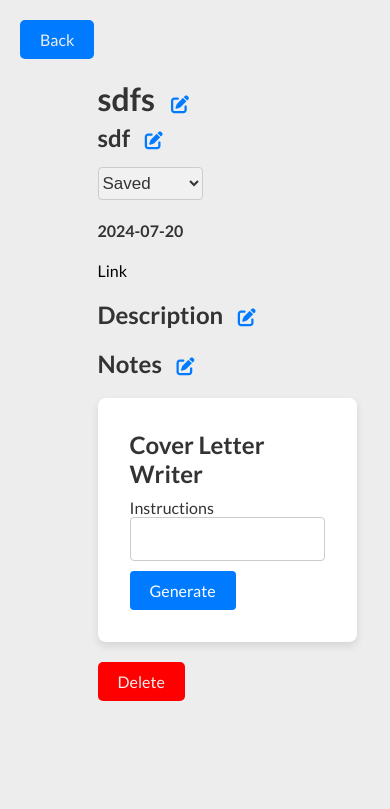
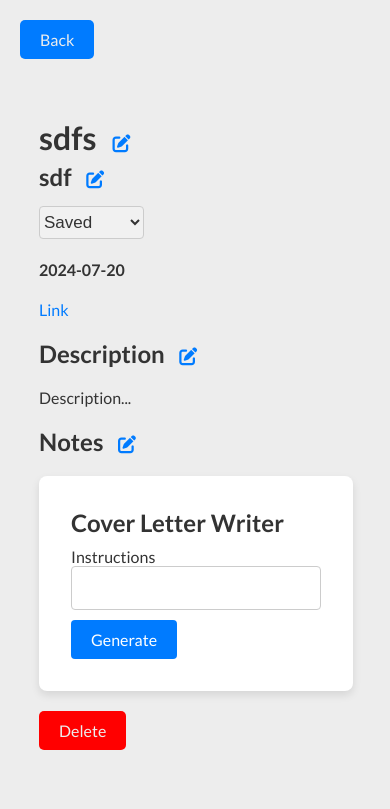
Before and after one commit to virocodes/aptrak, a Flask app: page /application/1 in a window 390 px wide. Shown: the part 76-885 px from the top of the page. Before the commit the page ends 777 px from the top, so only its background shows below. Run offline with Flask 3, Linux system fonts and the light colour scheme; a user stored in the database is signed in; data comes from the database, SQL or seed files in the repository; both versions use the stored data as it was after the commit; some libraries are stand-ins or nearby versions.

Commit message:
Made mobile accessible

```diff
--- a/static/style.css
+++ b/static/style.css
@@ -39,6 +39,25 @@ nav > p > a {
     display: flex;
     justify-content: space-between;
     margin-right: 3%;
+}
+
+@media (max-width: 800px) {
+  .apps {
+    flex-direction: column;
+  }
+  .apps div {
+    width: 100%;
+  }
+  .card {
+    width: 90% !important;
+  }
+  .app-page {
+    margin: 10% !important;
+    max-width: 80% !important;
+  }
+  .form-container3 {
+    width: 80% !important;
+  }
 }
 
 .sec-title {
@@ -429,7 +448,7 @@ textarea:focus {
   padding: 2rem;
   border-radius: 8px;
   box-shadow: 0 4px 8px rgba(0,0,0,0.1);
-  width: 100%;
+  width: 80%;
   max-width: 400px;
   margin: auto;
 }
@@ -513,7 +532,6 @@ textarea:focus {
   border-radius: 8px;
   box-shadow: 0 4px 8px rgba(0,0,0,0.1);
   width: 100%;
-  max-width: 400px;
   margin: auto;
 }
 
--- a/templates/application.html
+++ b/templates/application.html
@@ -38,7 +38,7 @@
         <option value="Rejected" {% if application.status == 'Rejected' %}selected{% endif %}>Rejected</option>
     </select>
     <h4>{{ application.applied_on }}</h4>
-    <a href="{{ application.link }}" target="_blank">Link</a>
+    <a href="{{ application.link }}" class="link" target="_blank">Link</a>
 
 
     <h2>Description
@@ -46,7 +46,7 @@
         <span class="save-icon hidden" id="save-description" onclick="saveField('description', '{{ application.id }}')">&#10004;</span>
     </h2>
     <div>
-        <p id="description">{{ application.description.replace('\n', '<br>')|safe }}</p>
+        <p id="description">{% if application.description %} {{ application.description.replace('\n', '<br>')|safe }} {% else %}  Description... {% endif %}</p>
         <textarea id="description-input" class="hidden">{{ application.description }}</textarea>
     </div>
 
```
Also changed, not shown: app.db.
